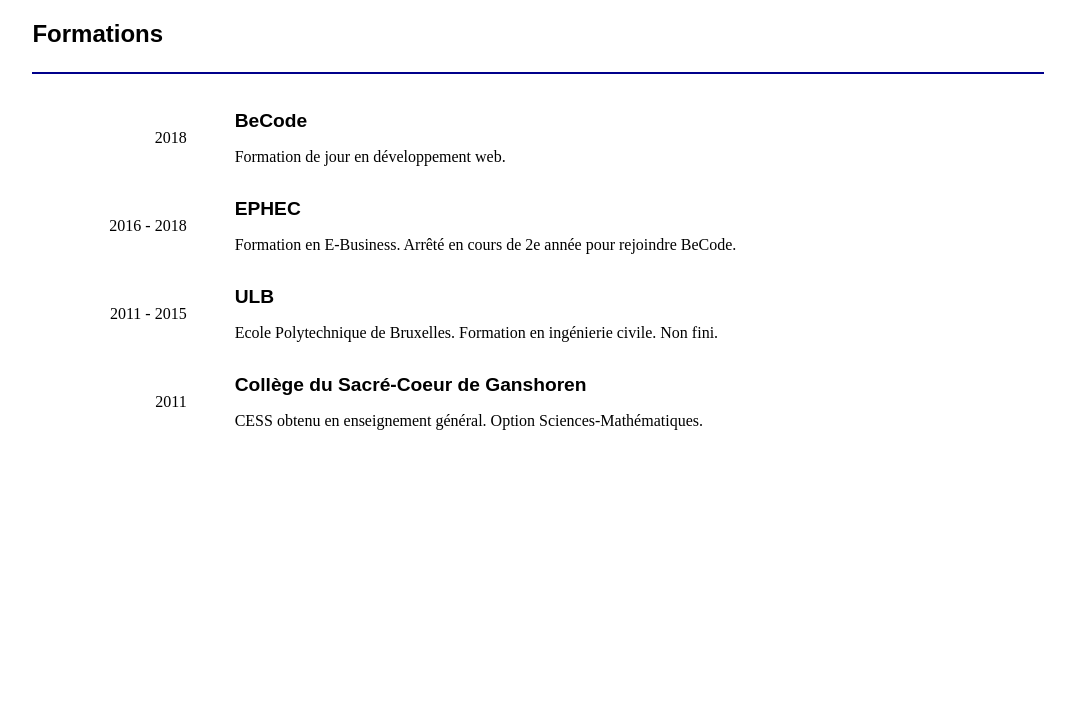
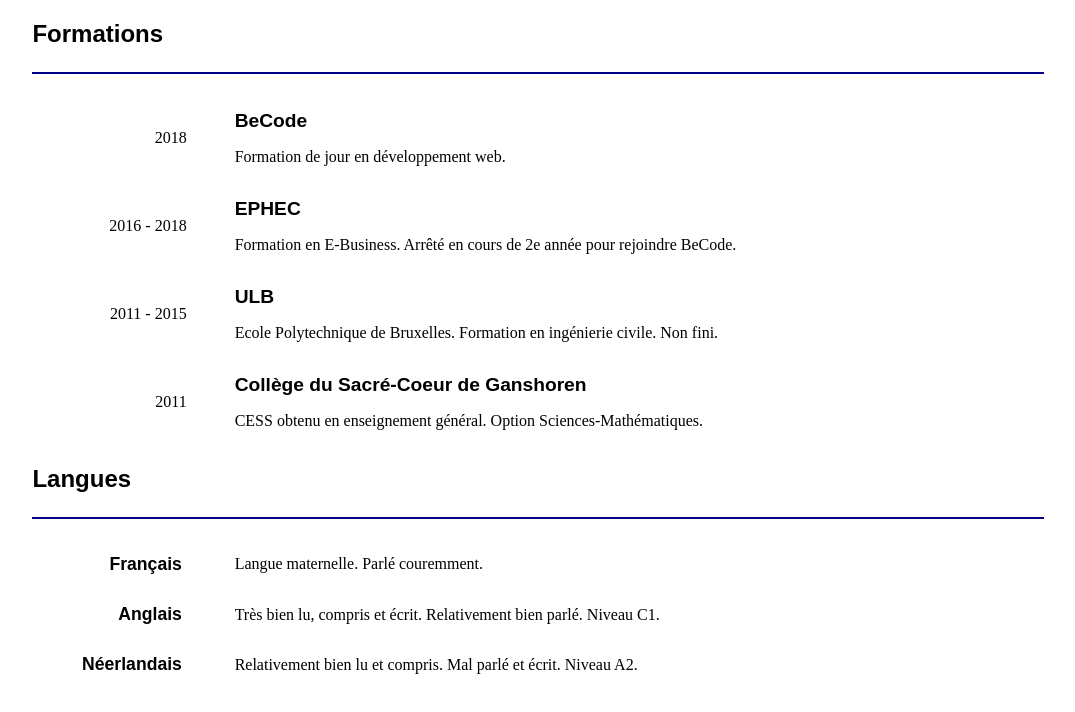
Before and after one commit to RomainVandevoorde/Learning-Environment, a plain HTML site: page Mon-CV/index.html in a window 1280 px wide. Shown: the whole page, without its empty margins (102-1177 px from the left). Drawn offline with Linux system fonts and the light colour scheme.

Commit message:
ajout des langues au CV

```diff
--- a/Mon-CV/index.html
+++ b/Mon-CV/index.html
@@ -58,12 +58,32 @@
     </div>
   </section>
 
-  <section id="experiences">
-
-  </section>
-
   <section id="langues">
-
+    <h1>Langues</h1>
+    <div class="row">
+      <div class="left">
+        <h2>Français</h2>
+      </div>
+      <div class="right">
+        <p>Langue maternelle. Parlé couremment.</p>
+      </div>
+    </div>
+    <div class="row">
+      <div class="left">
+        <h2>Anglais</h2>
+      </div>
+      <div class="right">
+        <p>Très bien lu, compris et écrit. Relativement bien parlé. Niveau C1.</p>
+      </div>
+    </div>
+    <div class="row">
+      <div class="left">
+        <h2>Néerlandais</h2>
+      </div>
+      <div class="right">
+        <p>Relativement bien lu et compris. Mal parlé et écrit. Niveau A2.</p>
+      </div>
+    </div>
   </sectioN>
 
   <section id="informatique">
--- a/Mon-CV/style.css
+++ b/Mon-CV/style.css
@@ -29,7 +29,7 @@
   flex: 4;
 }
 
-section h2 {
+section#formations h2 {
   font-size: 1.2em;
 }
 
@@ -37,3 +37,9 @@
   padding-bottom: 1em;
   border-bottom: 2px darkblue solid;
 }
+
+section#langues h2 {
+  font-size: 1.1em;
+  text-align: right;
+  padding-right: 3em;
+}
```
